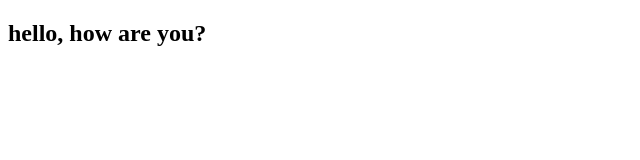
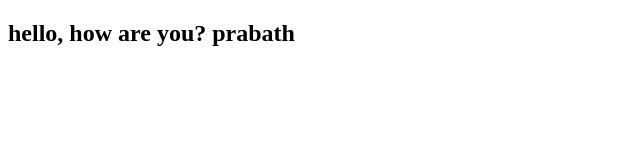
Before and after one commit to PrabathVIJA/PaperChase, a plain HTML site: page index.html in a window 1280 px wide. Shown: the whole page, without its empty margins (0-640 px from the left). Drawn offline with Linux system fonts and the light colour scheme.

Commit message:
Update index.html

```diff
--- a/index.html
+++ b/index.html
@@ -6,6 +6,6 @@
     <title>Document</title>
   </head>
   <body>
-    <h2>hello, how are you?</h2>
+    <h2>hello, how are you? prabath</h2>
   </body>
 </html>
```
